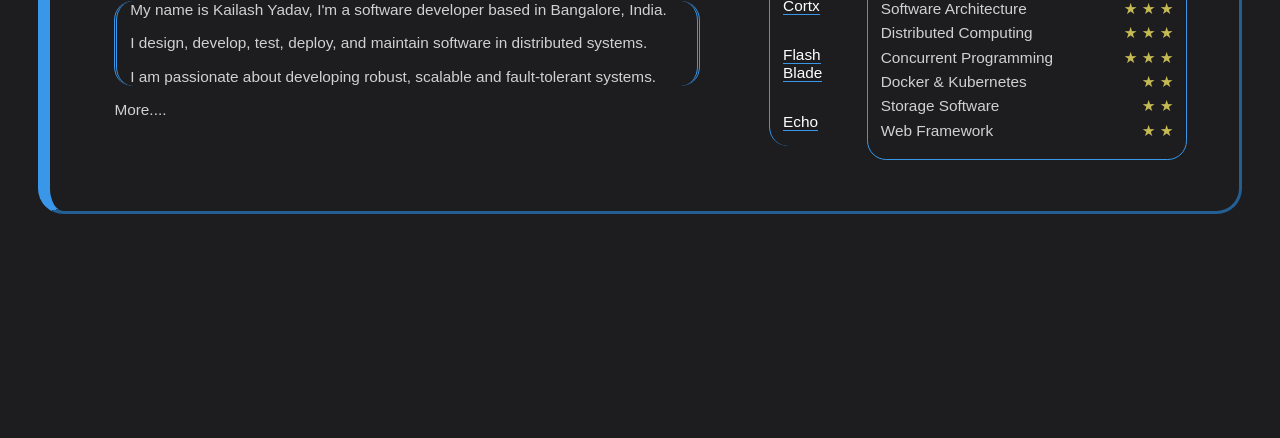
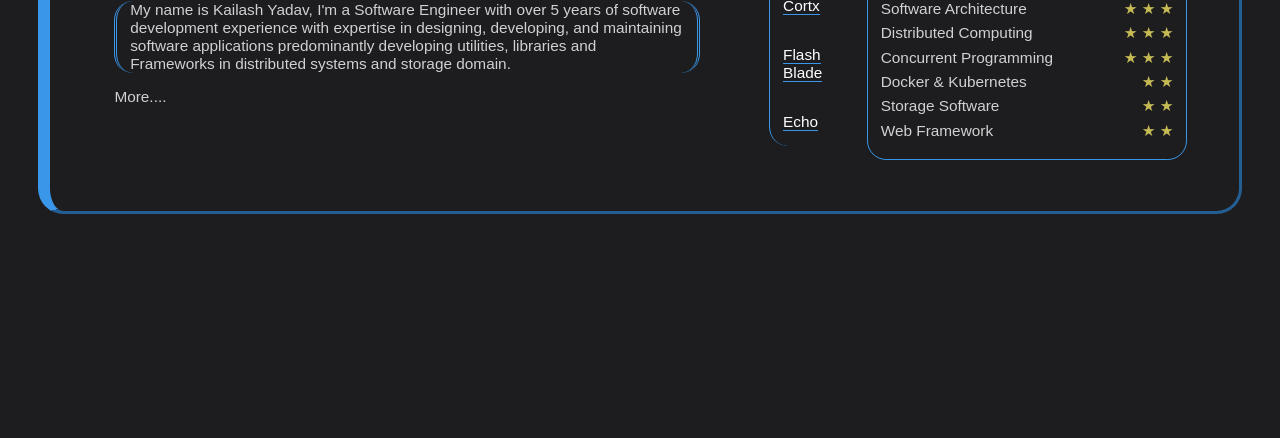
Before and after one commit to codezen01/codezen.github.io, a plain HTML site: page index.html in a window 1280 px wide. Shown: the part 362-800 px from the top of the page. Drawn offline with Linux system fonts and the light colour scheme.

Commit message:
modified welcome message

```diff
--- a/index.html
+++ b/index.html
@@ -27,9 +27,7 @@
                         <div class="welcome-message">
                             <div id="welcome">Welcome.</div>
                             <div class="details">
-                                <p>My name is Kailash Yadav, I'm a software developer based in Bangalore, India.</p>
-                                <p>I design, develop, test, deploy, and maintain software in distributed systems.</p>
-                                <p>I am passionate about developing robust, scalable and fault-tolerant systems.</p>
+                                <p>My name is Kailash Yadav, I'm a Software Engineer with over 5 years of software development experience with expertise in designing, developing, and maintaining software applications predominantly developing utilities, libraries and Frameworks in distributed systems and storage domain.</p>
                             </div>
                             <div class="more">More....</div>
                             <div class="more-details">
```
